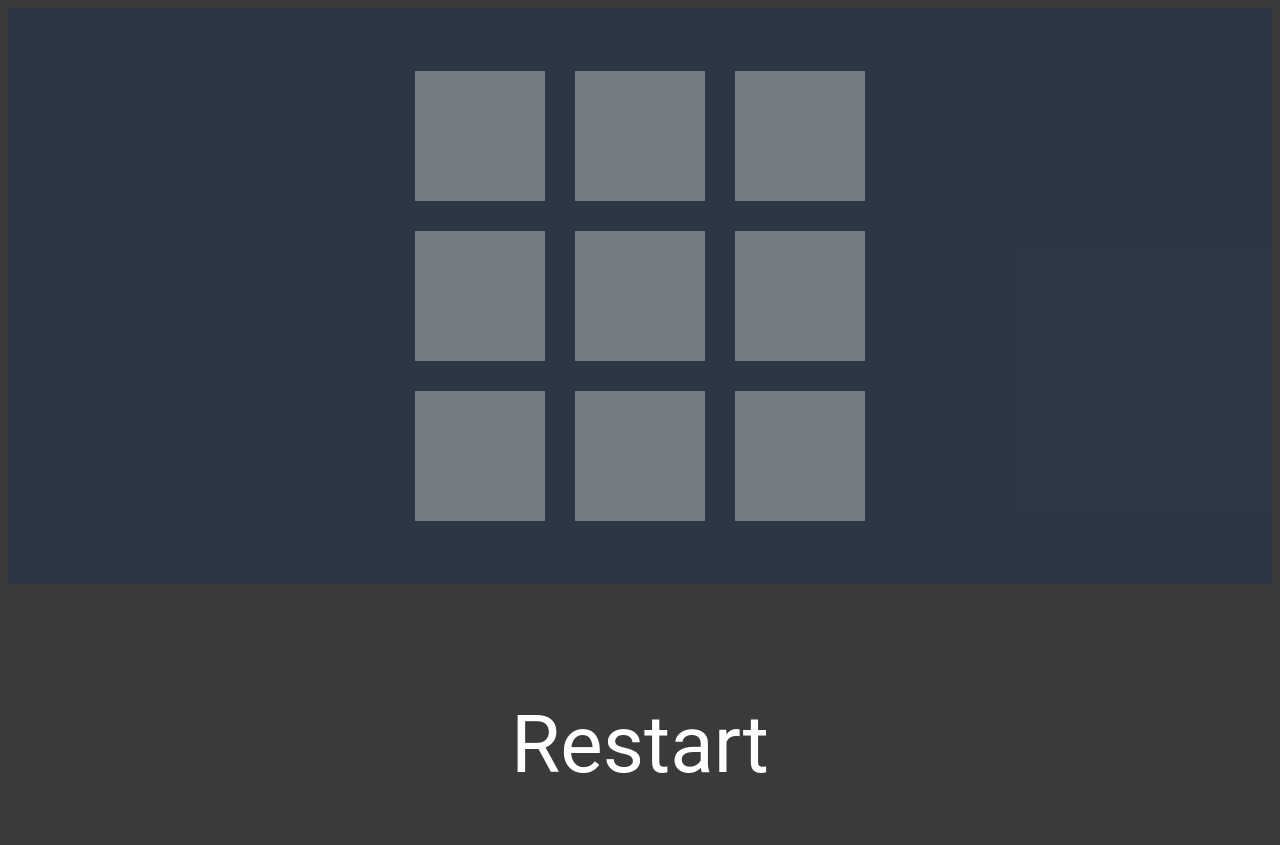
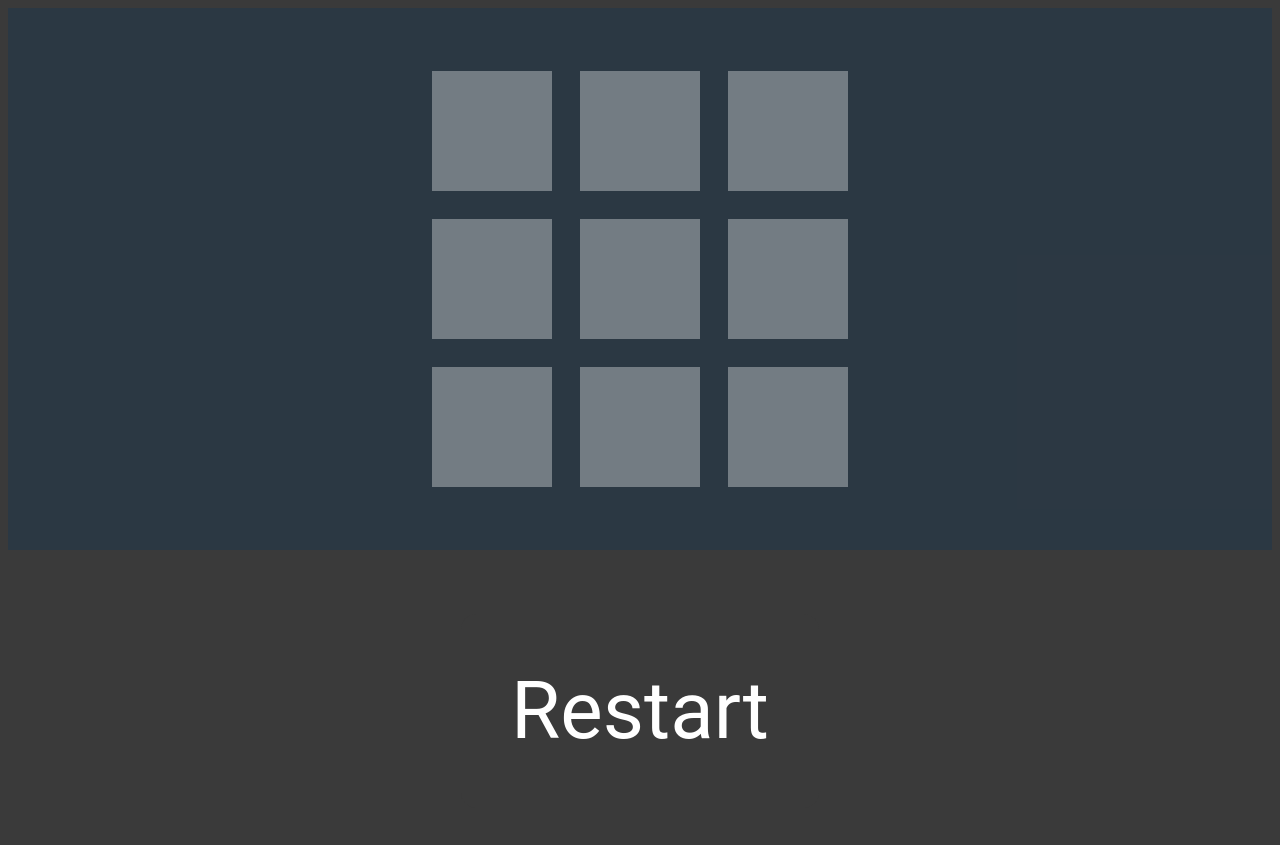
Before and after one commit to Caneishappy/seqencemem, a plain HTML site: page index.html in a window 1280 px wide. After the commit the page ends 816 px from the top, so only its background shows below. Drawn offline with Linux system fonts and the light colour scheme.

Commit message:
Update style.css

```diff
--- a/style.css
+++ b/style.css
@@ -12,7 +12,7 @@ body {
         "1 1 1"
         "2 2 2"
         "3 3 3";
-    gap: 30px;
+    gap: 28px;
     background-color: #0c355750;
     padding: 5%;
     padding-top: 5%;
@@ -21,7 +21,7 @@ body {
 }
 
 #grid-container > div {
-    padding: 40px; /* this changes the size*/
+    padding: 35px; /* this changes the size*/
     background-color: #ffffff57;
     text-align: center;
     height: 50px;
```
